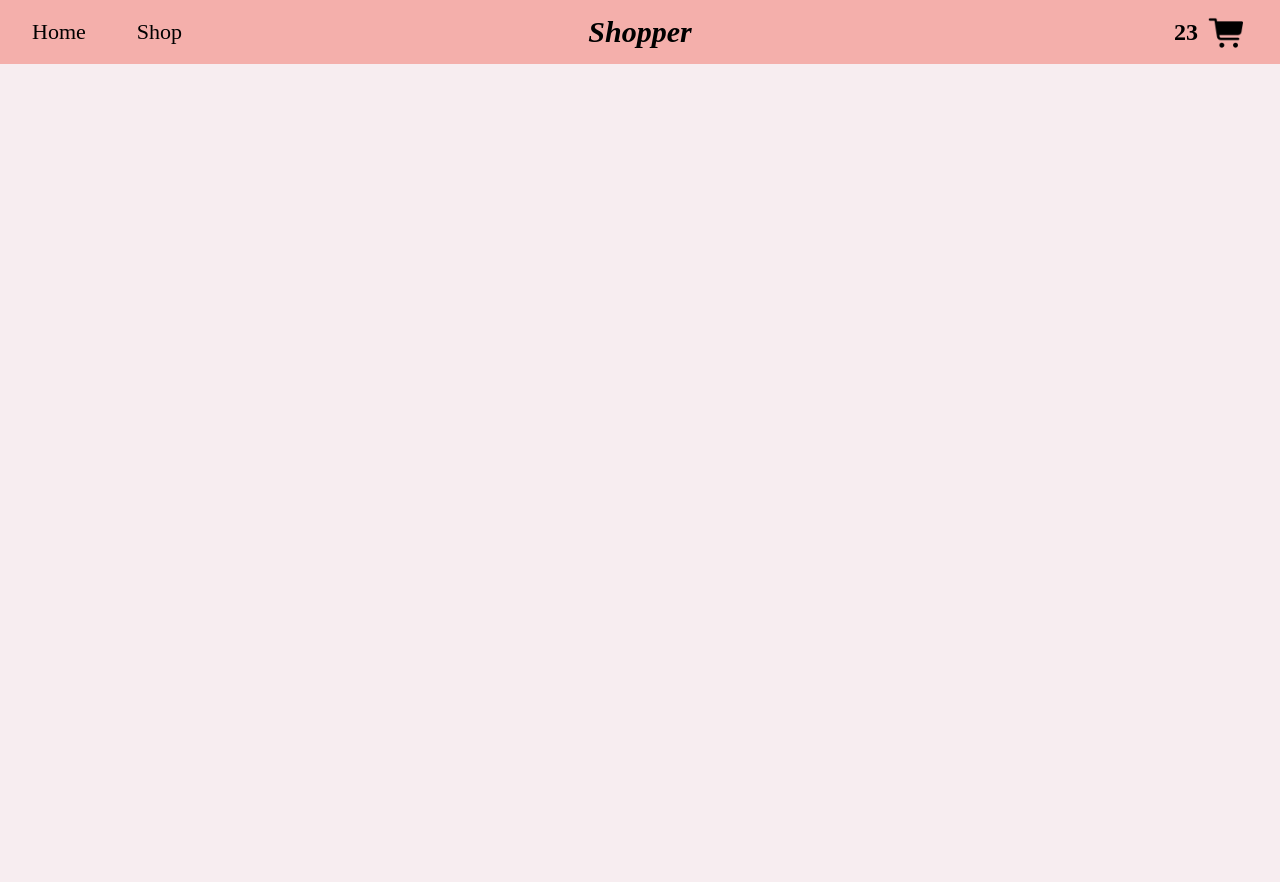
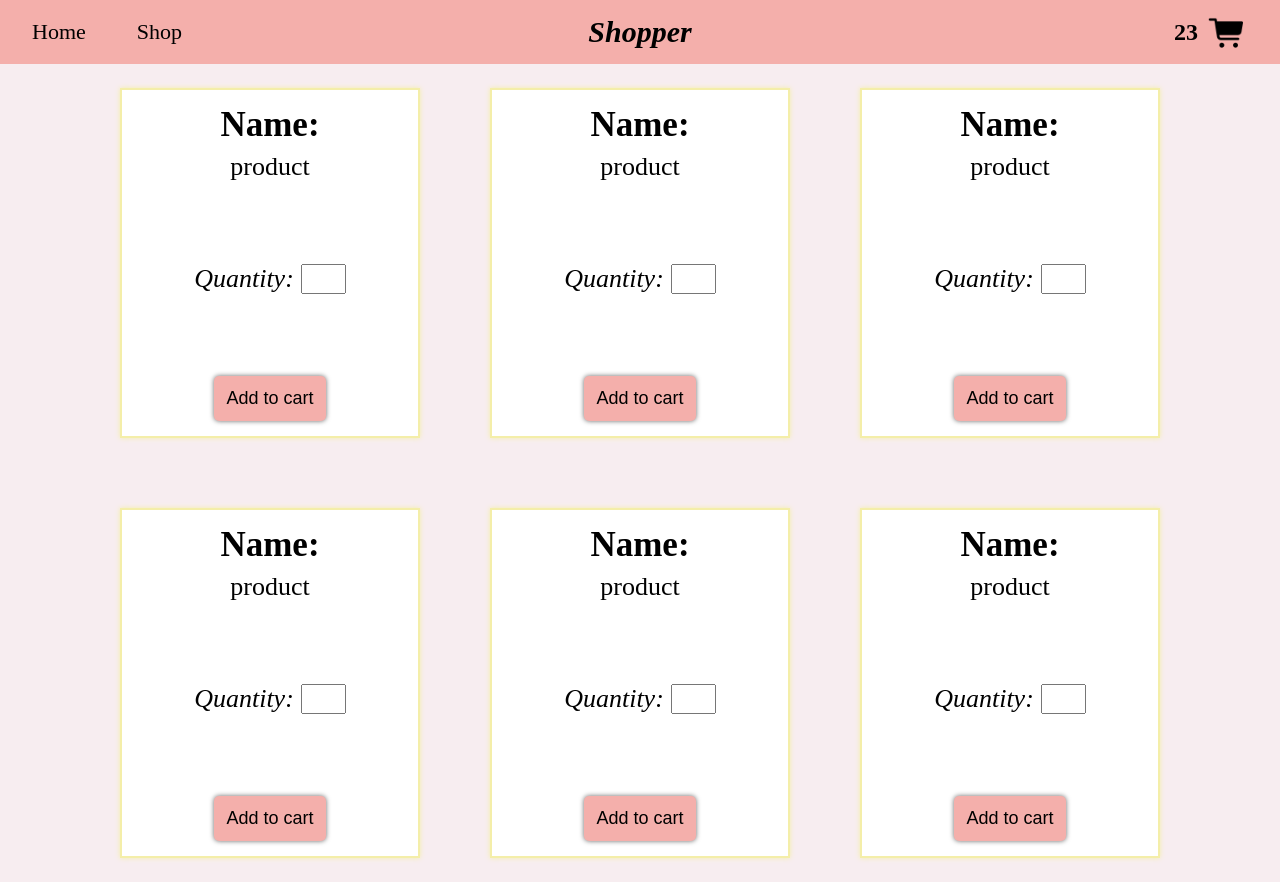
Before and after one commit to LeskiewiczMichal/shopping-cart, a React (Create React App) app: page /shop in a window 1280 px wide. Before the commit the page ends 800 px from the top, so only its background shows below. Built offline with nearby package versions, Linux system fonts and the light colour scheme.

Commit message:
shop page done

```diff
--- a/src/App.js
+++ b/src/App.js
@@ -2,6 +2,7 @@ import './App.css';
 import { BrowserRouter, Routes, Route } from 'react-router-dom';
 import Navbar from './components/Navbar';
 import Homepage from './components/Homepage';
+import Shoppage from './components/Shoppage';
 
 function App() {
   return (
@@ -12,6 +13,7 @@ function App() {
 
       <Routes>
         <Route path='/' element={<Homepage />}/>
+        <Route path='shop' element={<Shoppage />}/>
       </Routes>
       </div>
     </BrowserRouter>
--- /dev/null
+++ b/src/components/Shoppage.js
@@ -0,0 +1,17 @@
+import ItemCard from "./ItemCard";
+import '../styles/shoppage.css';
+
+const Shoppage = () => {
+    return (
+        <div className="shoppage--wrapper">
+            <ItemCard />
+            <ItemCard />
+            <ItemCard />
+            <ItemCard />
+            <ItemCard />
+            <ItemCard />
+        </div>
+    )
+}
+
+export default Shoppage;
--- /dev/null
+++ b/src/styles/shoppage.css
@@ -0,0 +1,9 @@
+.shoppage--wrapper {
+    display: flex;
+    flex-wrap: wrap;
+    justify-content: center;
+    align-items: center;
+
+    padding: 1.5rem;
+    gap: 70px;
+}
```
Also changed, not shown: 1 other file (tests, documents, lock files or other folders).
